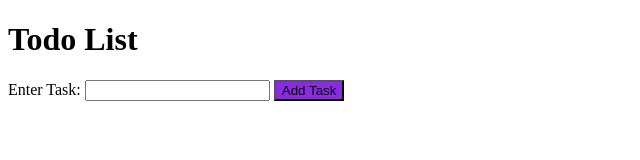
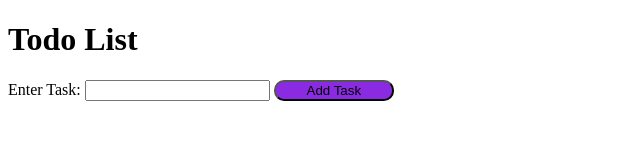
Before and after one commit to Balaji9118/todo-practice, a plain HTML site: page index.html in a window 1280 px wide. Shown: the whole page, without its empty margins (0-640 px from the left). Drawn offline with Linux system fonts and the light colour scheme.

Commit message:
Update style.css

```diff
--- a/style.css
+++ b/style.css
@@ -6,4 +6,6 @@
 }
 button{
     background-color: blueviolet;
+    width: 120px;
+    border-radius: 10px;
 }
```
